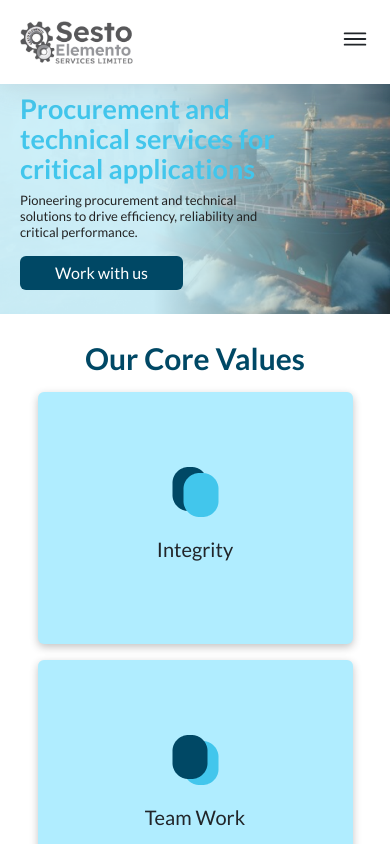
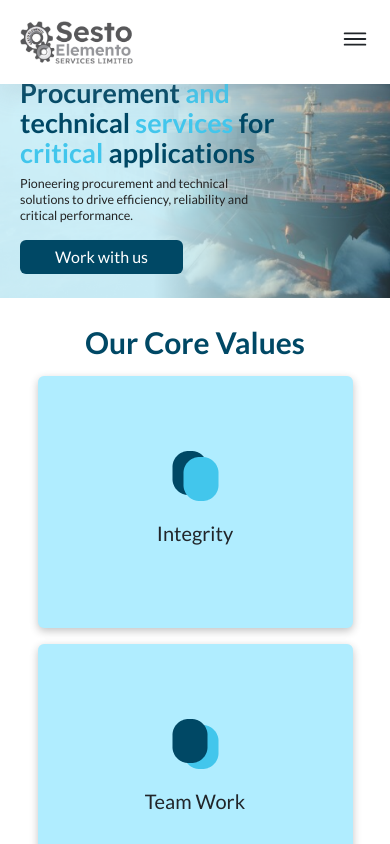
Before and after one commit to justevan1999/sesto_elemento, a React (Create React App) app: page / in a window 390 px wide. Shown: the top 844 px of the page. Built offline with nearby package versions, Linux system fonts and the light colour scheme.

Commit message:
changes made to the hero text and mobile view

```diff
--- a/src/index.css
+++ b/src/index.css
@@ -227,13 +227,7 @@ nav a {
 }
 
 
-.body-hero {
-  /* background-image: url("../src/assets/Rectangle\ 1735.png"); */
-  /* background-repeat: no-repeat;
-  background-size: cover; */
-  /* background: linear-gradient(269.79deg, rgba(176, 237, 255, 0) 0.18%, rgba(204, 239, 250, 0.98) 58.97%); */
-  /* height: 50vw; */
-}
+
 
 .subtain {
   list-style: none;
@@ -274,7 +268,7 @@ nav a {
 }
 
 .hero-content h1 {
-  color: #004865;
+  /* color: #004865; */
   width: 700px;
   font-weight: 700;
   font-size: 56px;
@@ -602,7 +596,7 @@ nav a {
 }
 
 .hero-content p {
-  font-size: 13px;
+  font-size: 12.5px;
   font-weight: 500;
   line-height: 16px;
   width: 70%;
@@ -917,6 +911,6 @@ br {
   /* width: 100% !important; */
 }
 .body-hero {
-  margin-top: 5rem !important;
+  margin-top: 4rem !important;
 }
 }
--- a/src/pages/Home.jsx
+++ b/src/pages/Home.jsx
@@ -44,7 +44,7 @@ const Home = () => {
       backgroundImage: Rect3,
     },
     {
-      title: "Global Technology, Local Inclusion",
+      title: "Global Technology, <br /> Local Inclusion",
       description:
         "Guaranteed by our global partnerships, products and services delivered are aligned with advanced technology, giving us the leverage to provide solutions while the required standards are maintained locally.",
       backgroundImage: Rect2,
@@ -63,11 +63,11 @@ const Home = () => {
 
   useEffect(() => {
     const interval = setInterval(() => {
-     setCurrentHeroIndex(prev => prev === 2 ? 0 : prev + 1)
-    }, 3000)
+      setCurrentHeroIndex((prev) => (prev === 2 ? 0 : prev + 1));
+    }, 3000);
 
-    return () => clearInterval(interval)
-  }, [])
+    return () => clearInterval(interval);
+  }, []);
 
   const currentHero = heroContent[currentHeroIndex];
 
@@ -81,21 +81,33 @@ const Home = () => {
           backgroundSize: "cover",
           backgroundPosition: "center",
           height: "100vh",
-
         }}
       >
         <div className="hero-content">
           <h1>
-            <span className="change">{currentHero.title}</span>
+            {currentHero.title.split("<br />").map((part, index) => (
+              <span key={index}>
+                {part.split(" ").map((word, i) => (
+                  <span
+                    key={i}
+                    style={{ color: i % 2 === 0 ? "#004865" : "#42C6EC" }}
+                  >
+                    {word + " "}
+                  </span>
+                ))}
+                {index < currentHero.title.split("<br />").length - 1 && <br />}{" "}
+              </span>
+            ))}
           </h1>
+
           <p>{currentHero.description}</p>
           <button className="work-btn">Work with us</button>
         </div>
       </div>
 
       {/* Core Values Section */}
-     <div className="core-section" style={{ padding: "20px" }}>
-      <h2
+      <div className="core-section" style={{ padding: "20px" }}>
+        <h2
           style={{
             color: "#004865",
             fontWeight: "700",
@@ -328,8 +340,11 @@ const Home = () => {
       <div className="footer-main-main">
         <div className="footer-main">
           <div className="logo-footer">
-            <img style={{paddingBottom: "10px"}} src={Logo2} alt="" />
-            <p>Delivering maximum value by leveraging <br /> on our global sourcing networks</p>
+            <img style={{ paddingBottom: "10px" }} src={Logo2} alt="" />
+            <p>
+              Delivering maximum value by leveraging <br /> on our global
+              sourcing networks
+            </p>
           </div>
           <div className="footer-contents">
             <div>
```
